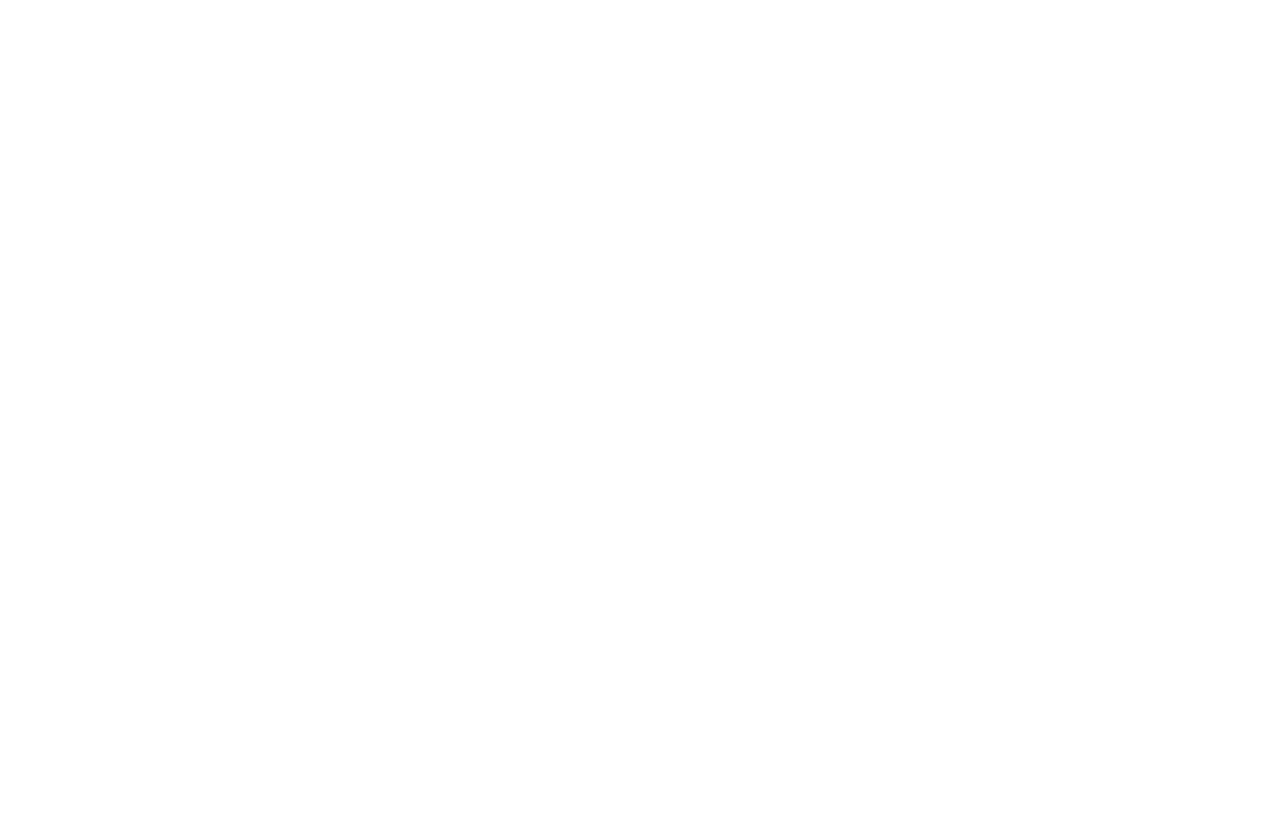
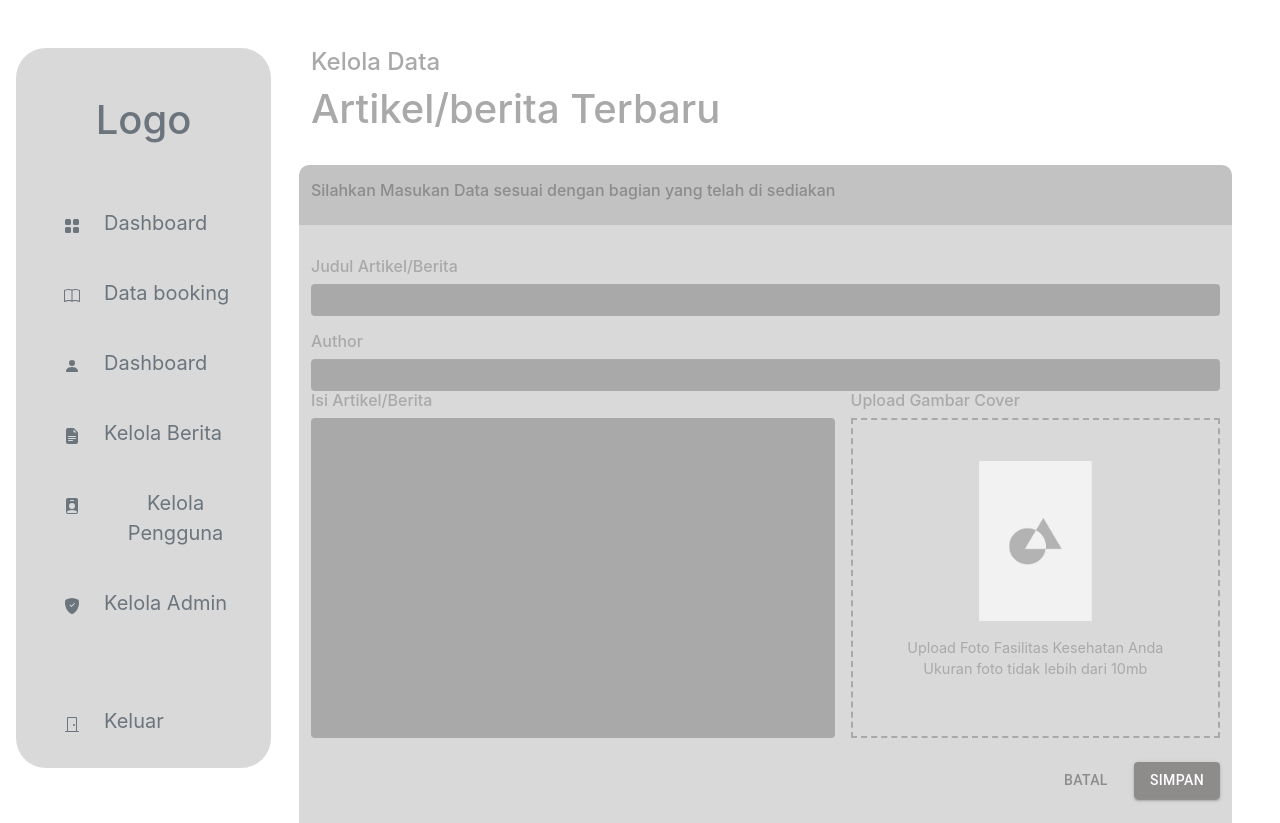
Before and after one commit to Ranto12/bookingvaccine-frontEnd, a React (Create React App) app in the folder vaccinebooking/: page /ArtikelTerbaru in a window 1280 px wide. Before the commit this address had no page. Before the commit the page ends 800 px from the top, so only its background shows below. Built offline with nearby package versions, Linux system fonts and the light colour scheme.

Commit message:
AddArtikel Features

```diff
--- a/vaccinebooking/src/App.js
+++ b/vaccinebooking/src/App.js
@@ -4,6 +4,7 @@
 import Dashboard from "./pages/Dasboard/Dasboard";
 import KelolaBerita from "./pages/KelolaBerita/KelolaBerita";
 import DataBooking from "./pages/DataBooking/DataBooking";
+import ArtikelTerbaru from "./pages/ArtikelTerbaru/ArtikelTerbaru";
 
 function App() {
   return (
@@ -12,6 +13,7 @@
       <Route path="/" element={<Dashboard />} />
       <Route path="/KelolaBerita" element={<KelolaBerita />} />
       <Route path="/DataBooking" element={<DataBooking />} />
+      <Route path="/ArtikelTerbaru" element={<ArtikelTerbaru />} />
       {/* <Route path='/login' element={<ViewUser/>}/> */}
     </Routes>
   );
--- a/vaccinebooking/src/assets/Style/style.css
+++ b/vaccinebooking/src/assets/Style/style.css
@@ -59,3 +59,18 @@
   justify-content: center;
   align-items: center;
 }
+.FormArtikelTerbaru {
+  background-color: #d9d9d9;
+  justify-content: center;
+  align-items: center;
+}
+
+.FormArtikel {
+  background-color: #aaa9a9;
+  width: 100vw;
+}
+
+.input-kel {
+  background-color: #aaa9a9;
+  width: 10% !important;
+}
--- /dev/null
+++ b/vaccinebooking/src/pages/ArtikelTerbaru/ArtikelTerbaru.jsx
@@ -0,0 +1,227 @@
+import React, { useState, useEffect, useRef } from "react";
+import Sidebar from "../../component/Sidebar/Sidebar";
+import { Link } from "react-router-dom";
+import Stack from "@mui/material/Stack";
+import { createTheme } from "@mui/material/styles";
+import boostrap from "bootstrap";
+
+// style
+import "./../../assets/Style/style.css";
+import { Button, Grid } from "@mui/material";
+import { ThemeProvider } from "@mui/system";
+
+import ImagePlaceholder from "../../assets/image/ImagePlaceholder.jpg";
+
+const ArtikelTerbaru = () => {
+  // initial state and valiables
+  const [input, setInput] = useState("");
+  const [count, setCount] = useState(1);
+  const [imagePreview, setImagePreview] = useState("");
+  const inputRef = useRef();
+
+  const onChangeInput = (e) => {
+    const input = e.target.value;
+    setInput(input);
+  };
+
+  const handleSearch = () => {
+    setCount(1 + input);
+  };
+
+  const onInputImage = () => {
+    if (!inputRef.current) {
+      return;
+    }
+    inputRef.current.click();
+  };
+
+  const onChangeImage = (e) => {
+    if (!e.target.files || e.target.files.length === 0) {
+      setImagePreview("");
+      return;
+    }
+    const url = URL.createObjectURL(e.target.files[0]);
+    setImagePreview(url);
+  };
+
+  useEffect(() => {
+    handleSearch();
+  }, []);
+
+  const theme = createTheme({
+    palette: {
+      primary: {
+        main: "#8e8b8b",
+        darker: "#8b8b8b",
+      },
+    },
+  });
+
+  return (
+    <div className="Fontcolor-Dasboard">
+      <div className="row me-5">
+        <div className="col-3">
+          <Sidebar />
+        </div>
+        <div className="col-9 mt-5">
+          <div className="row">
+            <div className="col-6">
+              <h1 className="fz-Head">Kelola Data</h1>
+              <h1 className="fz-title">Artikel/berita Terbaru</h1>
+            </div>
+          </div>
+
+          <div className="row mt-4 background-color-Table  justify-content-center">
+            <h6>
+              Silahkan Masukan Data sesuai dengan bagian yang telah di sediakan
+            </h6>
+          </div>
+
+          {/* isi Form */}
+          <div className="FormArtikelTerbaru row ">
+            <div
+              className="d-flex FormArtikelTerbaru justify-content-start"
+              style={{ backgroundcolor: "#D9D9D9" }}
+            >
+              <div
+                style={{
+                  width: "100%",
+                }}
+              >
+                <h6
+                  style={{
+                    marginTop: "2rem",
+                  }}
+                >
+                  Judul Artikel/Berita
+                </h6>
+                <input
+                  type="text"
+                  className="FormArtikel p-1 rounded-2"
+                  style={{
+                    width: "100%",
+                    border: "none",
+                  }}
+                />
+                <h6
+                  style={{
+                    marginTop: "1rem",
+                  }}
+                >
+                  Author
+                </h6>
+                <input
+                  type="text"
+                  className="w-100 FormArtikel p-1 rounded-2"
+                  style={{
+                    border: "none",
+                  }}
+                />
+                <input
+                  type="file"
+                  style={{
+                    display: "none",
+                  }}
+                  ref={inputRef}
+                  onChange={onChangeImage}
+                />
+                <Grid container columnSpacing={{ xs: 2 }}>
+                  <Grid item xs={7}>
+                    <h6>Isi Artikel/Berita</h6>
+                    <textarea
+                      type="text"
+                      className="w-100 FormArtikel p-1 rounded-2"
+                      style={{
+                        border: "none",
+                        height: "20rem",
+                        resize: "none",
+                      }}
+                    />
+                  </Grid>
+                  <Grid item xs={5}>
+                    <div>
+                      <h6>Upload Gambar Cover</h6>
+                      {imagePreview === "" ? (
+                        <div>
+                          <div
+                            style={{
+                              width: "100%",
+                              height: "20rem",
+                              border: "dashed 2px #aaa9a9",
+                              display: "flex",
+                              flexDirection: "column",
+                              justifyContent: "center",
+                              alignItems: "center",
+                              cursor: "pointer",
+                            }}
+                            onClick={onInputImage}
+                          >
+                            <div
+                              style={{
+                                height: "10rem",
+                              }}
+                            >
+                              <img src={ImagePlaceholder} height="100%" />
+                            </div>
+                            <div
+                              style={{
+                                textAlign: "center",
+                                fontSize: "0.9em",
+                                marginTop: "1rem",
+                              }}
+                            >
+                              <p>
+                                Upload Foto Fasilitas Kesehatan Anda <br />{" "}
+                                Ukuran foto tidak lebih dari 10mb{" "}
+                              </p>
+                            </div>
+                          </div>
+                        </div>
+                      ) : (
+                        <div
+                          style={{
+                            width: "100%",
+                            height: "20rem",
+                            display: "flex",
+                            flexDirection: "column",
+                            justifyContent: "center",
+                            alignItems: "center",
+                            cursor: "pointer",
+                          }}
+                          onClick={onInputImage}
+                        >
+                          <img src={imagePreview} height="100%" />
+                        </div>
+                      )}
+                      <div
+                        style={{
+                          display: "flex",
+                          justifyContent: "end",
+                        }}
+                      >
+                        <Stack
+                          direction="row"
+                          spacing={2}
+                          className="mb-4 mt-4"
+                        >
+                          <ThemeProvider theme={theme}>
+                            <Button color="primary">Batal</Button>
+                            <Button variant="contained" color="primary">
+                              Simpan
+                            </Button>
+                          </ThemeProvider>
+                        </Stack>
+                      </div>
+                    </div>
+                  </Grid>
+                </Grid>
+              </div>
+            </div>
+          </div>
+        </div>
+      </div>
+    </div>
+  );
+};
+
+export default ArtikelTerbaru;
--- a/vaccinebooking/src/pages/KelolaBerita/KelolaBerita.jsx
+++ b/vaccinebooking/src/pages/KelolaBerita/KelolaBerita.jsx
@@ -1,61 +1,60 @@
-import React, {useState, useEffect} from 'react';
-import Sidebar from '../../component/Sidebar/Sidebar';
-import { Link } from 'react-router-dom';
+import React, { useState, useEffect } from "react";
+import Sidebar from "../../component/Sidebar/Sidebar";
+import { Link } from "react-router-dom";
 
 // style
-import './../../assets/Style/style.css';
+import "./../../assets/Style/style.css";
 
 // icon
-import {AiOutlineSearch } from 'react-icons/ai';
-import {BsFilterLeft} from 'react-icons/bs';
-import {MdPostAdd} from 'react-icons/md';
-import TabelKelolaBerita from '../../component/KelolaBerita/TabelKelolaBerita';
+import { AiOutlineSearch } from "react-icons/ai";
+import { BsFilterLeft } from "react-icons/bs";
+import { MdPostAdd } from "react-icons/md";
+import TabelKelolaBerita from "../../component/KelolaBerita/TabelKelolaBerita";
 
 const KelolaBerita = () => {
   // initial state and valiables
   const [input, setInput] = useState("");
   const [count, setCount] = useState(1);
 
-     const onChangeInput = (e) =>{
+  const onChangeInput = (e) => {
     const input = e.target.value;
-         setInput(input)
-     }
+    setInput(input);
+  };
 
-     const handleSearch=() =>{
-         setCount(1+input)
+  const handleSearch = () => {
+    setCount(1 + input);
+  };
 
-     }
-
-     useEffect(()=>{
+  useEffect(() => {
     handleSearch();
-     },[])
+  }, []);
 
   return (
-    <div className='Fontcolor-Dasboard'>
-      <div className='row me-5'>
-        <div className='col-3'>
-          <Sidebar/>
+    <div className="Fontcolor-Dasboard">
+      <div className="row me-5">
+        <div className="col-3">
+          <Sidebar />
         </div>
-        <div className='col-9 mt-5'>
-          <div className='row'>
-            <div className='col-6'>
-              <h1 className='fz-Head'>
-                Kelola Data
-              </h1>
-              <h1 className='fz-title'>
-                Artikel/Berita Terbaru
-              </h1>
+        <div className="col-9 mt-5">
+          <div className="row">
+            <div className="col-6">
+              <h1 className="fz-Head">Kelola Data</h1>
+              <h1 className="fz-title">Artikel/Berita Terbaru</h1>
             </div>
           </div>
 
           {/* filtering */}
-          <div className='row d-flex Margin-top-Serch align-items-end'>
-            <div className='col-6 d-flex ' style={{height:"26px"}}>
+          <div className="row d-flex Margin-top-Serch align-items-end">
+            <div className="col-6 d-flex " style={{ height: "26px" }}>
               <div>
-              <p className='Fz-16' >Tampilkan</p>
+                <p className="Fz-16">Tampilkan</p>
               </div>
-              <div className='ms-2'>
-              <select name="jumlahArtiker " id="jumlahArtikel" style={{fontSize:"14px" , borderRadius:"2px"}}>
+              <div className="ms-2">
+                <select
+                  name="jumlahArtiker "
+                  id="jumlahArtikel"
+                  style={{ fontSize: "14px", borderRadius: "2px" }}
+                >
                   <option value="1">1</option>
                   <option value="2">2</option>
                   <option value="3">3</option>
@@ -73,39 +72,74 @@
                   <option value="15">15</option>
                 </select>
               </div>
-              <div className='d-flex'>
+              <div className="d-flex">
                 <div>
-                  <p className='ms-2 Fz-16 me-2'>entri</p>
+                  <p className="ms-2 Fz-16 me-2">entri</p>
                 </div>
-                <div className='border border-dark d-flex w-100' >
-                  <div className='ms-3 me-3' style={{cursor:"pointer", border:"none"}} onClick={handleSearch}>
-                    <AiOutlineSearch/>
+                <div className="border border-dark d-flex w-100">
+                  <div
+                    className="ms-3 me-3"
+                    style={{ cursor: "pointer", border: "none" }}
+                    onClick={handleSearch}
+                  >
+                    <AiOutlineSearch />
                   </div>
-                  <div className='d-flex'>
-                    <input type="text" style={{width:"251px", height:"24px", border:"none", borderRadius:"2px"}} placeholder="Cari" onChange={onChangeInput}/>
+                  <div className="d-flex">
+                    <input
+                      type="text"
+                      style={{
+                        width: "251px",
+                        height: "24px",
+                        border: "none",
+                        borderRadius: "2px",
+                      }}
+                      placeholder="Cari"
+                      onChange={onChangeInput}
+                    />
                   </div>
                 </div>
               </div>
             </div>
-            <div className='col-6 d-flex justify-content-end'>
-              <div className='d-flex' style={{border:"1px solid", height:"26px"}}>
-                <div className='align-items-center'>
-                  <BsFilterLeft/>
+            <div className="col-6 d-flex justify-content-end">
+              <div
+                className="d-flex"
+                style={{ border: "1px solid", height: "26px" }}
+              >
+                <div className="align-items-center">
+                  <BsFilterLeft />
                 </div>
-                <div >
-                  <select name="sortir" id="Sortir" placeholder='Sortir bersarkan' style={{border:"none", height:"24px"}}>
+                <div>
+                  <select
+                    name="sortir"
+                    id="Sortir"
+                    placeholder="Sortir bersarkan"
+                    style={{ border: "none", height: "24px" }}
+                  >
                     <option value="">Sortir bersarkan</option>
                     <option value="jumlah">Jumlah</option>
                     <option value="Vaksin">Vaksin</option>
                   </select>
                 </div>
               </div>
-              <div className='d-flex ms-2 '  style={{border:"1px solid", height:"26px", borderRadius:"10px", paddingLeft:"28.08px", paddingRight:"26px", background:"#D9D9D9"}}>
-                  <Link className='text-decoration-none Fontcolor-Dasboard LinkText d-flex' to='/buatBerita' >
-                    <div className='me-1' >
-                      <MdPostAdd/>
+              <div
+                className="d-flex ms-2 "
+                style={{
+                  border: "1px solid",
+                  height: "26px",
+                  borderRadius: "10px",
+                  paddingLeft: "28.08px",
+                  paddingRight: "26px",
+                  background: "#D9D9D9",
+                }}
+              >
+                <Link
+                  className="text-decoration-none Fontcolor-Dasboard LinkText d-flex"
+                  to="/ArtikelTerbaru"
+                >
+                  <div className="me-1">
+                    <MdPostAdd />
                   </div>
-                      <p style={{fontSize:"14px", marginLeft:"12,08px"}}>
+                  <p style={{ fontSize: "14px", marginLeft: "12,08px" }}>
                     Buat Berita
                   </p>
                 </Link>
@@ -114,32 +148,22 @@
           </div>
 
           {/* tabel */}
-          <div className='row mt-4 background-color-Table  justify-content-center'>
-            <div className='col-1'>
-              No
-            </div>
-            <div className='col-4'>
-              judul Berita
-            </div>
-            <div className='col-2'>
-              Author
-            </div>
-            <div className='col-4'>
-              Tanggal Posting
-            </div>
-            <div className='col-1'>
-              Action
-            </div>
+          <div className="row mt-4 background-color-Table  justify-content-center">
+            <div className="col-1">No</div>
+            <div className="col-4">judul Berita</div>
+            <div className="col-2">Author</div>
+            <div className="col-4">Tanggal Posting</div>
+            <div className="col-1">Action</div>
           </div>
 
           {/* isi tabel */}
-          <div className='TabelkelolaBerita row '>
-            <TabelKelolaBerita/>
+          <div className="TabelkelolaBerita row ">
+            <TabelKelolaBerita />
           </div>
         </div>
       </div>
     </div>
-  )
-}
+  );
+};
 
-export default KelolaBerita
+export default KelolaBerita;
```
Also changed, not shown: vaccinebooking/src/assets/image/ImagePlaceholder.jpg (added). Lines whose indentation alone changed are shown as unchanged.
